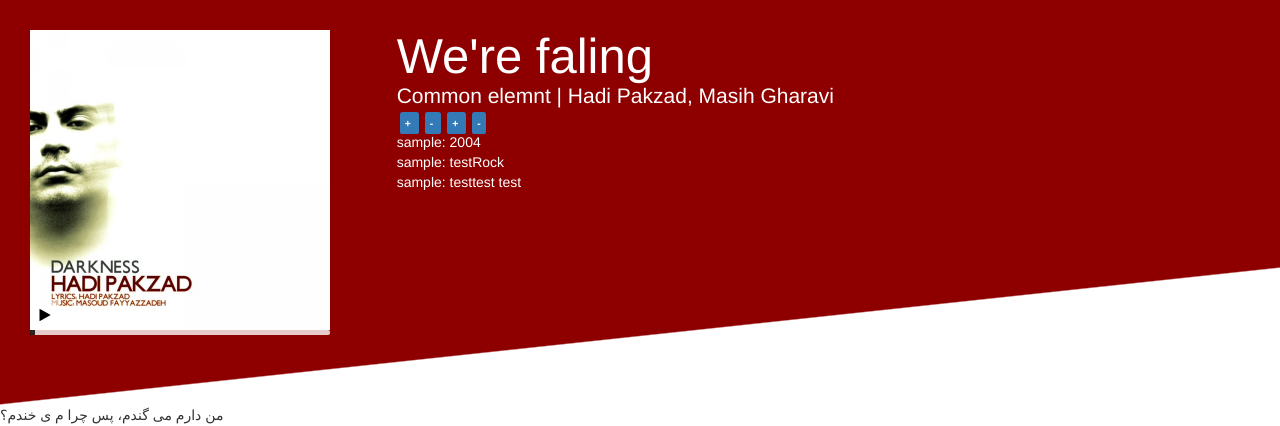
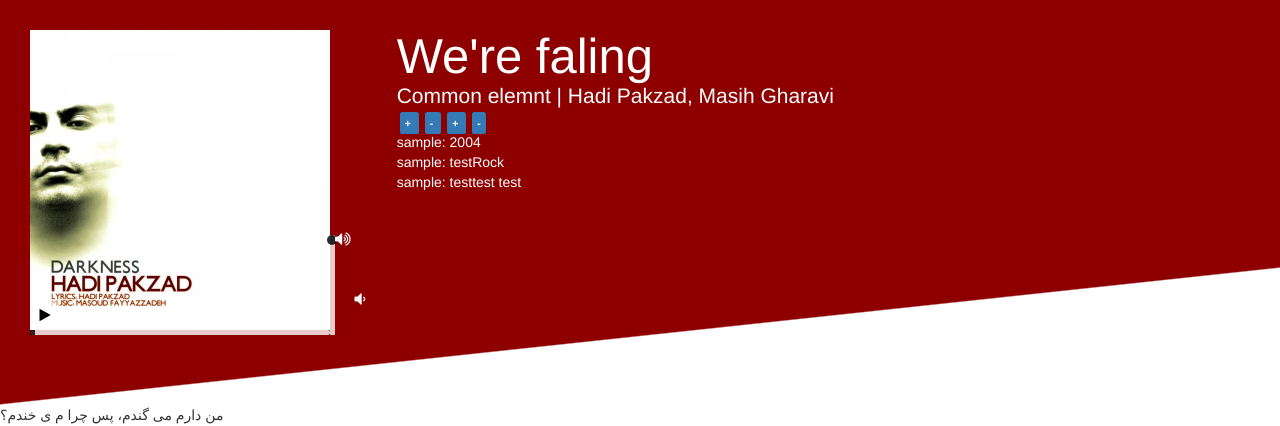
Before and after one commit to mehrad77/Project-M, a PHP site: page / in a window 1280 px wide. Shown: the top 426 px of the page. Run offline with PHP 8.4, Linux system fonts and the light colour scheme.

Commit message:
Adding Audio Volume Controler

```diff
--- a/css/style.css
+++ b/css/style.css
@@ -5,9 +5,9 @@
 .bold {
     font-weight: bold;
 }
-/*****************************************
-******* top section (music info) *******
- *****************************************/
+/******************************************************************
+******************** top section (music info) *********************
+ ******************************************************************/
 
 .musicInfoSecOut { /** warpper **/
 	background:
@@ -41,16 +41,13 @@
     margin-left: -25px;
 }
 
-/*****************************************
-*********** Music Player styels **********
- *****************************************/
+/********************************************************************************
+****************************** Music Player styels ******************************
+ ********************************************************************************/
  .mainCover:hover{
 	 cursor:pointer;
  }
 
-#timeline{
-	position: relative;
- }
 #timeline{
 	width: 300px;
 	height: 5px;
@@ -58,6 +55,7 @@
 	float: left;
 	border-radius: 2px;
 	cursor: pointer;
+	position: relative;
 }
 #playhead{
 	margin-top: 0px;
@@ -77,6 +75,8 @@
 	border-radius: 50%;
 }
 
+
+/* ************** Play button ************** */
 #pButton{
 	height:30px;
 	width: 30px;
@@ -97,3 +97,39 @@
     -webkit-font-smoothing: antialiased;
     -moz-osx-font-smoothing: grayscale;
 }
+
+
+/* ************** Volume Controler styles ************** */
+#Vline{
+	width: 5px;
+	height: 100px;
+	background: rgba(254, 254, 254, 0.80);
+	float: right;
+	border-radius: 1px;
+	cursor: pointer;
+	position: relative;
+	bottom: -105px;
+}
+#Vhead{
+	margin-top: 0px;
+	width: 10px;
+	height: 10px;
+	border-radius: 50%;
+	margin-left:-3px;
+	background: rgba(0, 0, 0, 0.82);
+	cursor:hand;
+	z-index:100;
+	transition:0.3s all;
+}
+.fa-volume-down{
+	bottom: -160px;
+    position: relative;
+    font-size: 1.2em;
+	left: 35px;
+}
+.fa-volume-up{
+	bottom: -100px;
+    position: relative;
+    font-size: 1.2em;
+	left: 35px;
+}
--- a/index.php
+++ b/index.php
@@ -23,6 +23,15 @@
 				<tr>
 					<td><button id="pButton" class="fa fa-play" onclick="playAudio()"></button></td>
 					<td><img class="mainCover" src="img/cover.jpg" onclick="playAudio()" /></td>
+					<td style="left: -30px;position: relative;">
+					<div id="volume">
+							<div id="Vline">
+								<div id="Vhead"></div>
+							</div>
+						<i onclick="volumeC(+0.1)" class="fa fa-volume-up vlumeControler"></i>
+						<i onclick="volumeC(-0.1)" class="fa fa-volume-down vlumeControler"></i>
+					</div>
+					</td>
 				</tr>
 				<tr>
 				<td>
--- a/js/custom.js
+++ b/js/custom.js
@@ -5,7 +5,6 @@
 var pButton = document.getElementById('pButton'); // play button
 
 var playhead = document.getElementById('playhead'); // playhead
-
 var timeline = document.getElementById('timeline'); // timeline
 // timeline width adjusted for playhead
 var timelineWidth = timeline.offsetWidth - playhead.offsetWidth;
@@ -61,8 +60,6 @@
 	if (newMargLeft > timelineWidth) {
 		playhead.style.marginLeft = timelineWidth + "px";
 	}
-	m.play();
-	pButton.className = "fa-pause";
 }
 
 // timeUpdate
@@ -72,7 +69,7 @@
 	playhead.style.marginLeft = playPercent + "px";
 	if (m.currentTime == duration) {
 		pButton.className = "";
-		pButton.className = "fa-play";
+		pButton.className = "play";
 	}
 }
 
@@ -96,3 +93,22 @@
 m.addEventListener("canplaythrough", function () {
 	duration = m.duration;
 }, false);
+
+
+
+/****************************************************
+************* Audio Volume Controler ****************
+*****************************************************/
+
+var Vhead = document.getElementById('Vhead');
+var Vline = document.getElementById('Vline');
+
+//Makes Volumeline clickable
+m.addEventListener("volumechange", function (event) {
+	Vhead.style.marginTop = 100 - m.volume * 100 + "px";
+}, false);
+
+function volumeC(inputB) {
+	if (m.volume >= 0 && m.volume <= 1)
+    m.volume = m.volume + inputB;
+}
```
